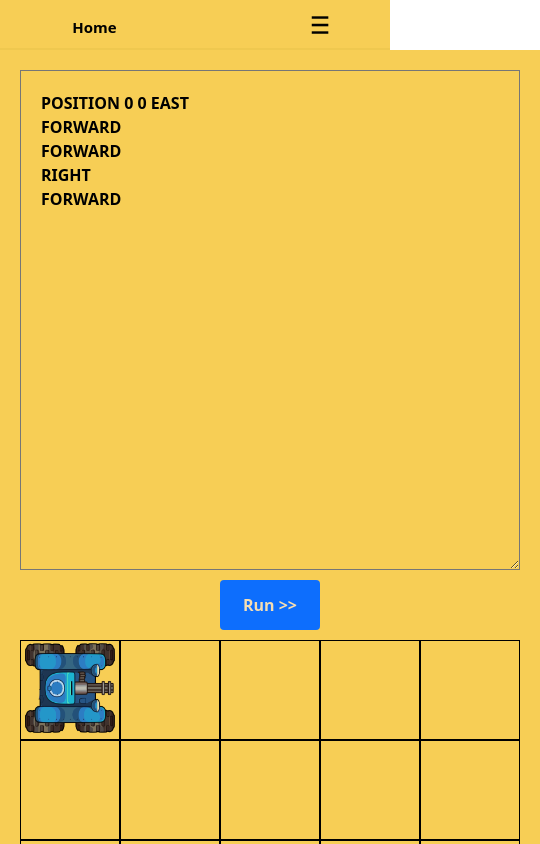
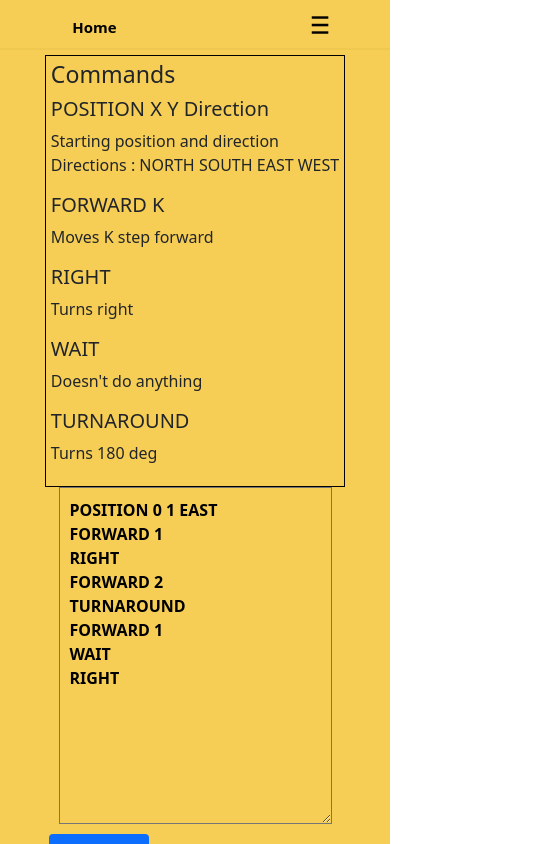
Before and after one commit to abbastriesgit/demos-frontend, a React (Create React App) app: page /demo/robot-simulator in a window 390 px wide. Shown: the top 844 px of the page, 540 px wide, since content can reach past the window. Built offline with nearby package versions, Linux system fonts and the light colour scheme.

Commit message:
Added instructions;Added mobile version

```diff
--- a/src/components/myNavbar.jsx
+++ b/src/components/myNavbar.jsx
@@ -34,12 +34,15 @@ function MyNavbar() {
         height:"40px",
         marginTop:"40px",
         display:"flex",
+        width:"100vw",
+        // backgroundColor: colors.ttt.bg,
         borderBottom:"2px solid " + colors.ttt.bg_light
     };
     const navStyleClick = {
         height:"150px",
         marginTop:"10px",
         display:"flex",
+        width:"100vw",
         borderBottom:"2px solid " + colors.ttt.bg_light
     };
     if(isMobile){
@@ -52,6 +55,7 @@ function MyNavbar() {
                         <Button style={buttonStyle} href={"/experience"}> <b>Experience</b></Button>
                         <Button style={buttonStyle} href={"/projects"}> <b>Projects</b></Button>
                         <Button style={buttonStyle} href={"/connect"}> <b>Lets Connect</b></Button>
+                        <Button style={buttonStyle} href={"/demo/robot-simulator"}> <b>Robot Simulator</b></Button>
                     </div>
                     <div style={{flex:3}}></div>
                     <img src={close} style={{marginTop:"5px"}} width={"20px"} height={"20px"} onClick={toggleClick}/>
--- a/src/robot_simulation/cell.jsx
+++ b/src/robot_simulation/cell.jsx
@@ -1,6 +1,6 @@
 import React from "react";
 import tank from "./tank.png"
-function Cell({rows,columns,state}) {
+function Cell({isMobile,rows,columns,state}) {
     let style = {};
     if(state.direction === 'WEST')
         style = {transform: "rotate(-90deg)"};
@@ -17,23 +17,41 @@ function Cell({rows,columns,state}) {
     else
         style = {...style, opacity:'0'};
     const getWidth= ()=>{
+        if(isMobile){
+            let w = window.innerWidth/columns - 5;
+            console.log(w)
+            return w+'px';
+        }
         let w = 500.0/columns;
+        console.log(isMobile,w)
         return w+'px';
     }
     const getHeight= ()=>{
+        if(isMobile){
+            let w = window.innerWidth/rows - 5;
+            return w+'px';
+        }
         let w = 500.0/rows;
         return w+'px';
     }
     const getWidthImg= ()=>{
+        if(isMobile){
+            let w = window.innerWidth/columns -8;
+            return w+'px';
+        }
         let w = 450.0/columns;
         return w+'px';
     }
     const getHeightImg= ()=>{
+        if(isMobile){
+            let w = window.innerWidth/rows -8;
+            return w+'px';
+        }
         let w = 450.0/rows;
         return w+'px';
     }
     return (
-        <div className={'cell'} style={{width:getWidth(),minWidth:getWidth(),height:getHeight(),minHeight:getHeight()}} >
+        <div className={isMobile?'cell-mobile':'cell'} style={{width:getWidth(),minWidth:getWidth(),height:getHeight(),minHeight:getHeight()}} >
             {<img src = {tank} width={getWidthImg()} height={getHeightImg()} style={{...style,margin:"2px"}}/>}
         </div>
     );
--- a/src/robot_simulation/editor.jsx
+++ b/src/robot_simulation/editor.jsx
@@ -3,14 +3,18 @@ import Button from "react-bootstrap/Button";
 import colors from "../constants/colors";
 import ApiCalls from "./apiCalls";
 
-function Editor({setState,isPending,setIsPending,rows,columns,mode,setError}) {
+function Editor({isMobile,setState,isPending,setIsPending,rows,columns,mode,setError}) {
     let [code,setCode] = useState([
-        "POSITION 0 0 EAST",
-        "FORWARD",
-        "FORWARD",
+        "POSITION 0 1 EAST",
+        "FORWARD 1",
         "RIGHT",
-        "FORWARD"
+        "FORWARD 2",
+        "TURNAROUND",
+        "FORWARD 1",
+        "WAIT",
+        "RIGHT"
     ]);
+
     const {simulate} = ApiCalls(setIsPending,setState,setError);
     const listToString = (code)=>{
         let string = '';
@@ -34,13 +38,13 @@ function Editor({setState,isPending,setIsPending,rows,columns,mode,setError}) {
         simulate(code,true,rows,columns,mode);
     }
     return(
-        <div className={'editor'}>
+        <div className={isMobile?'editor-mobile':'editor'}>
             <textarea onChange={(e)=>{
                     setCode(stringToList(e.target.value));
                     localStorage.setItem("code",JSON.stringify(stringToList(e.target.value)));
                 }}
                      value={listToString(code)}
-           className={'textarea'}
+           className={isMobile?'textarea-mobile':'textarea'}
            >
 
            </textarea>
--- a/src/robot_simulation/grid.jsx
+++ b/src/robot_simulation/grid.jsx
@@ -1,7 +1,7 @@
 import React from "react";
 import Row from "./row";
 
-function Grid({rows,columns,states}) {
+function Grid({isMobile ,rows,columns,states}) {
     let cells = [];
     for(let i =0;i<rows;i++){
         let row = [];
@@ -22,10 +22,10 @@ function Grid({rows,columns,states}) {
         cells[states[states.length-1].y][states[states.length-1].x]["direction"] = states[states.length-1].direction;
     }
     return(
-        <div className={'grid'}>
-            <div className={'grid-container'}>
+        <div className={isMobile?'grid-mobile':'grid'}>
+            <div className={isMobile?'grid-container-mobile':'grid-container'}>
                 {cells.map(row=>{
-                    return <Row key = {row[0].k} rows = {rows } columns = {columns} state = {row}/>
+                    return <Row isMobile={isMobile} key = {row[0].k} rows = {rows } columns = {columns} state = {row}/>
                 })}
             </div>
         </div>
--- /dev/null
+++ b/src/robot_simulation/info.jsx
@@ -0,0 +1,25 @@
+import React from "react";
+
+function Info({isMobile}) {
+    return(
+        <div className={isMobile?'info-mobile':'info'}>
+            <h3>Commands</h3>
+            <h5>POSITION X Y Direction</h5>
+            <p>
+                Starting position and direction
+                <br/>Directions : NORTH SOUTH EAST WEST
+            </p>
+            <h5>FORWARD K</h5>
+            <p>
+                Moves K step forward
+            </p>
+            <h5>RIGHT</h5>
+            <p>Turns right</p>
+            <h5>WAIT</h5>
+            <p>Doesn't do anything</p>
+            <h5>TURNAROUND</h5>
+            <p>Turns 180 deg</p>
+        </div>
+    );
+}
+export default Info;
--- a/src/robot_simulation/robot.css
+++ b/src/robot_simulation/robot.css
@@ -6,6 +6,15 @@
     justify-content: center;
     padding: 20px;
     display: flex;
+    flex-wrap: wrap;
+}
+.robot-main-mobile{
+    background-color: #f7ce55;
+    text-align: center;
+    justify-content: center;
+    padding: 5px;
+    display: flex;
+    flex-direction: column;
     flex-wrap: wrap;
 }
 .editor{
@@ -21,7 +30,22 @@
     margin: auto;
     width: 50%;
     flex: 1;
-
+}
+.editor-mobile{
+    background-color: #f7ce55;
+    width: 80vw;
+    height: 40vh;
+    min-height: 100px;
+    min-width: 100px;
+    max-height: 500px;
+    max-width: 500px;
+    text-align: center;
+    justify-content: center;
+    /*padding: 20px;*/
+    display: flex;
+    flex-direction: column;
+    margin: auto;
+    flex: 1;
 }
 .grid{
     background-color: #f7ce55;
@@ -35,10 +59,31 @@
     display: flex;
     flex-direction: column;
 }
+.grid-mobile{
+    background-color: #f7ce55;
+    /*min-height:200px;*/
+    /*min-width: 300px;*/
+    /*text-align: center;*/
+    justify-content: center;
+    margin: auto;
+    width: 100%;
+    flex: 1;
+    display: flex;
+    flex-direction: column;
+}
 .grid-container{
     background-color: #f7ce55;
     min-height:500px;
     min-width: 500px;
+    /*text-align: center;*/
+    /*justify-content: center;*/
+    margin: auto ;
+    flex: 1;
+    display: flex;
+    flex-direction: column;
+}
+.grid-container-mobile{
+    background-color: #f7ce55;
     /*text-align: center;*/
     /*justify-content: center;*/
     margin: auto ;
@@ -70,6 +115,15 @@
     text-align: center;
     margin: 0px;
 }
+.cell-mobile{
+    border: 1px solid black;
+    /*width: 100px;*/
+    /*height: 100px;*/
+    /*min-height: 100px;*/
+    /*min-width:100px;*/
+    text-align: center;
+    margin: 0px;
+}
 .textarea{
     background-color: #f7ce55;
     width: 100px;
@@ -80,3 +134,27 @@
     padding: 20px;
     font-weight: bold ;
 }
+.textarea-mobile{
+    background-color: #f7ce55;
+    width: 70vw;
+    height: 40vh;
+    min-height: 100px;
+    min-width:100px;
+    /*text-align: center;*/
+    padding: 10px;
+    font-weight: bold ;
+    margin: auto;
+}
+.info{
+    text-align: left;
+    margin: auto;
+    min-height: 500px;
+    border: 1px solid black;
+    padding: 10px;
+}
+.info-mobile{
+    text-align: left;
+    margin: auto;
+    border: 1px solid black;
+    padding: 5px;
+}
--- a/src/robot_simulation/robotSimulator.jsx
+++ b/src/robot_simulation/robotSimulator.jsx
@@ -1,7 +1,8 @@
-import React, {useState} from "react";
+import React, {useEffect, useState} from "react";
 import Editor from "./editor";
 import Grid from "./grid";
 import './robot.css'
+import Info from "./info";
 function RobotSimulator() {
     let [state,setState] = useState({
         positions: [
@@ -16,8 +17,18 @@ function RobotSimulator() {
     const rows = 5;
     const columns = 5;
     const mode = 'BOUNDED';
+    let [isPending,setIsPending] = useState(false);
+    function IsMobile(){
+        return window.innerWidth < 1300;
 
-    let [isPending,setIsPending] = useState(false);
+    }
+    let [isMobile,setIsMobile] = useState(IsMobile());
+    useEffect(
+        ()=>window.addEventListener('resize', handleWindowSizeChange),
+        [])
+    const handleWindowSizeChange=()=>{
+        setIsMobile(IsMobile);
+    }
     const getCompilationError = ()=>{
         let array = state.validationResponse.validationResults;
         return array.map(err=>{
@@ -32,17 +43,24 @@ function RobotSimulator() {
                 return null;
         })
     }
+
     return(
-        <div className={'robot-main'}>
+        <div className={isMobile?'robot-main-mobile':'robot-main'}>
+            <Info isMobile={isMobile}/>
             <Editor setState={ setState} rows = {rows}
                     columns = {columns} mode={mode}
                     isPending = {isPending}
                     setIsPending={setIsPending}
                     setError={setError}
+                    isMobile={isMobile}
             />
             {error && <div style={{color:'red',textAlign:'left',margin:'auto'}}><h2>Compilation Error</h2> {getCompilationError()}</div>}
 
-            <Grid rows={rows} columns={columns} states={state.positions}/>
+            <Grid isMobile={isMobile}
+                  rows={rows}
+                  columns={columns}
+                  states={state.positions}
+            />
         </div>
     );
 }
--- a/src/robot_simulation/row.jsx
+++ b/src/robot_simulation/row.jsx
@@ -1,12 +1,12 @@
 import Cell from "./cell";
 import React from "react";
 
-function Row({rows,columns,state}) {
+function Row({isMobile,rows,columns,state}) {
 
     return(
         <div className={'grid-row'}>
             {  state.map(cell=>{
-            return <Cell key = {cell.k} rows = {rows} columns = {columns} state ={cell}/>
+            return <Cell isMobile = {isMobile} key = {cell.k} rows = {rows} columns = {columns} state ={cell}/>
         })}
         </div>
 
```
